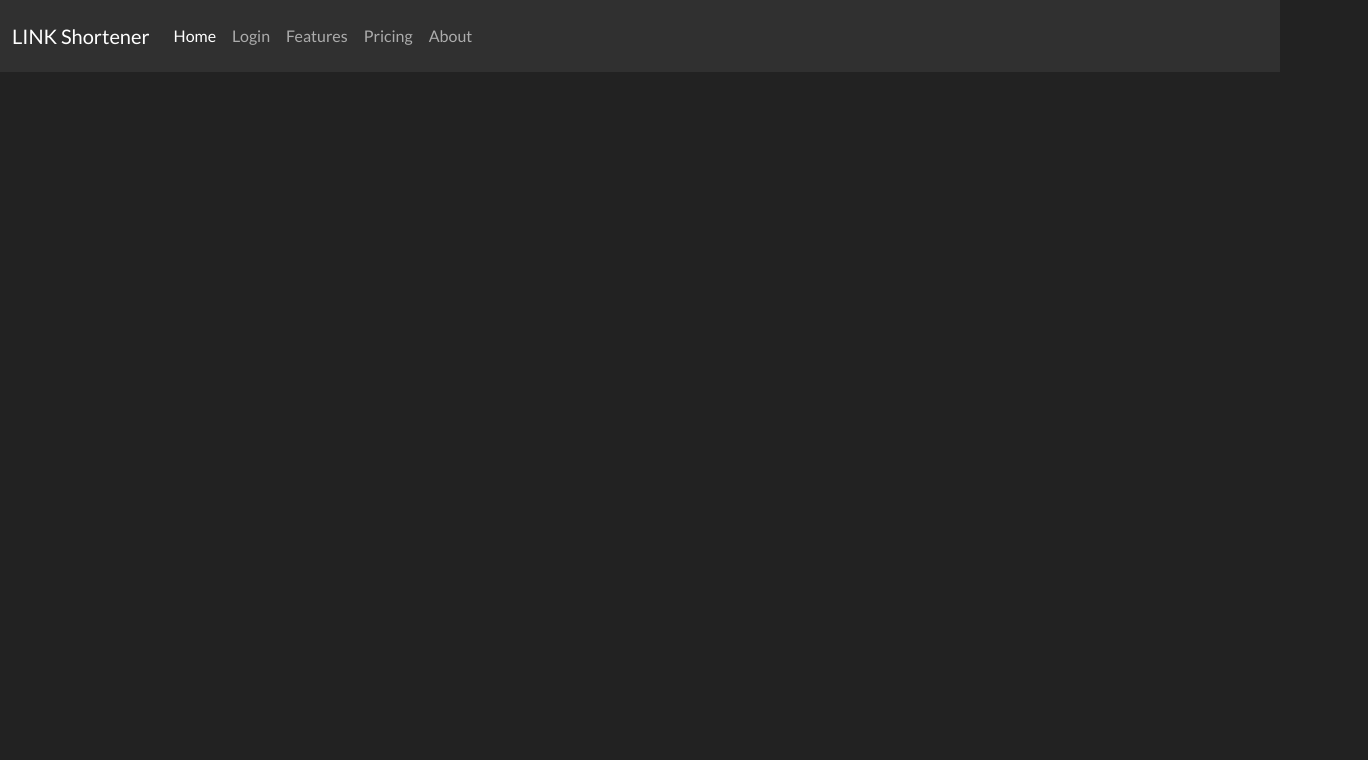
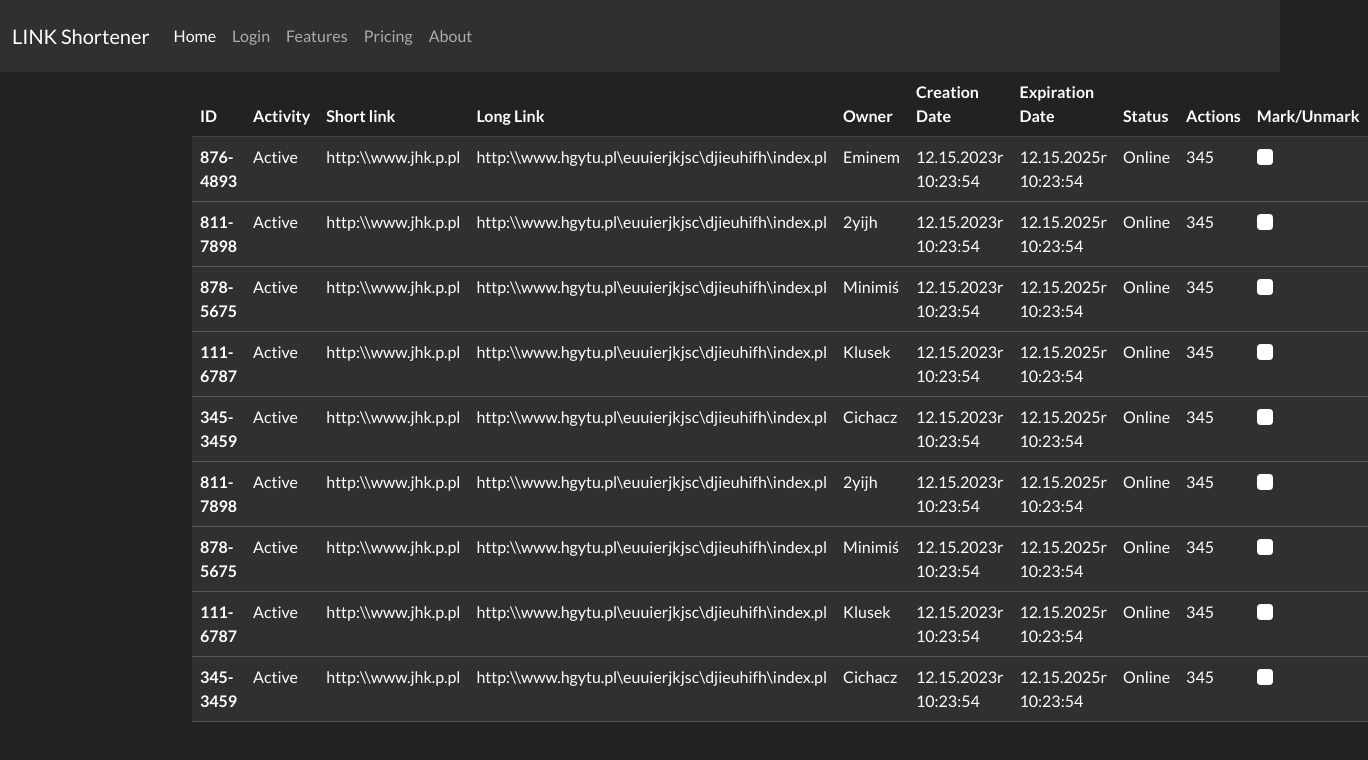
Before and after one commit to Deosen/NXO_1_Link-Shortening, a Vue app in the folder frontend/link-shortener-frontend/: page / in a window 1280 px wide. Shown: the top 760 px of the page, 1368 px wide, since content can reach past the window. Built offline with nearby package versions, Linux system fonts and the light colour scheme.

Commit message:
Adding components : AddLink.vue, LinkList.vue. Setting up routes for "/". Adding test route "/default"

```diff
--- a/frontend/link-shortener-frontend/src/App.vue
+++ b/frontend/link-shortener-frontend/src/App.vue
@@ -1,6 +1,7 @@
 <template>
   <div id="app">
     <Header title="LINK Shortener" />
+    <router-view></router-view>
   </div>
 </template>
 
@@ -10,7 +11,8 @@ import Header from './components/Header.vue'
 export default {
   name: 'App',
   components: {
-    Header
+    Header,
+
   }
 }
 </script>
--- /dev/null
+++ b/frontend/link-shortener-frontend/src/components/AddLink.vue
@@ -0,0 +1,12 @@
+<template>
+    <p>Add Link</p>
+</template>
+
+<script>
+    export default {
+        name: 'AddLink'
+    }
+</script>
+
+<style>
+</style>
--- a/frontend/link-shortener-frontend/src/components/Header.vue
+++ b/frontend/link-shortener-frontend/src/components/Header.vue
@@ -1,7 +1,7 @@
 <template>
     <nav class="navbar navbar-expand-lg bg-dark" data-bs-theme="dark">
                 <div class="container-fluid">
-                  <router-link class="navbar-brand" to="/">{{ title }}</router-link>
+                  <router-link class="navbar-brand" to="#">{{ title }}</router-link>
                   <button class="navbar-toggler" type="button" data-bs-toggle="collapse" data-bs-target="#navbarColor02" aria-controls="navbarColor02" aria-expanded="false" aria-label="Toggle navigation">
                     <span class="navbar-toggler-icon"></span>
                   </button>
@@ -14,16 +14,16 @@
                         </router-link>
                       </li>
                       <li class="nav-item">
-                        <router-link class="nav-link" to="#">Login</router-link>
+                        <router-link class="nav-link" to="/default">Login</router-link>
                       </li>
                       <li class="nav-item">
-                        <router-link class="nav-link" to="#">Features</router-link>
+                        <router-link class="nav-link" to="/default">Features</router-link>
                       </li>
                       <li class="nav-item">
-                        <router-link class="nav-link" to="#">Pricing</router-link>
+                        <router-link class="nav-link" to="/default">Pricing</router-link>
                       </li>
                       <li class="nav-item">
-                        <router-link class="nav-link" to="#">About</router-link>
+                        <router-link class="nav-link" to="/default">About</router-link>
                       </li>
                     </ul>
                   </div>
--- /dev/null
+++ b/frontend/link-shortener-frontend/src/components/LinkList.vue
@@ -0,0 +1,178 @@
+<template>
+    <div class="div-link-list">
+        <table class="table table-hover">
+            <thead>
+                <tr>
+                    <th scope="col">ID</th>
+                    <th scope="col">Activity</th>
+                    <th scope="col">Short link</th>
+                    <th scope="col">Long Link</th>
+                    <th scope="col">Owner</th>
+                    <th scope="col">Creation Date</th>
+                    <th scope="col">Expiration Date</th>
+                    <th scope="col">Status</th>
+                    <th scope="col">Actions</th>
+                    <th scope="col">Mark/Unmark</th>
+                </tr>
+            </thead>
+            <tbody>
+                <tr class="table-dark">
+                    <th scope="row">876-4893</th>
+                        <td>Active</td>
+                        <td>http:\\www.jhk.p.pl</td>
+                        <td>http:\\www.hgytu.pl\euuierjkjsc\djieuhifh\index.pl</td>
+                        <td>Eminem</td>
+                        <td>12.15.2023r 10:23:54</td>
+                        <td>12.15.2025r 10:23:54</td>
+                        <td>Online</td>
+                        <td>345</td>
+                        <td><input class="form-check-input" type="checkbox" value="" id="flexCheckDefault"></td>
+                    </tr>
+                    <tr class="table-dark">
+                    <th scope="row">811-7898</th>
+                        <td>Active</td>
+                        <td>http:\\www.jhk.p.pl</td>
+                        <td>http:\\www.hgytu.pl\euuierjkjsc\djieuhifh\index.pl</td>
+                        <td>2yijh</td>
+                        <td>12.15.2023r 10:23:54</td>
+                        <td>12.15.2025r 10:23:54</td>
+                        <td>Online</td>
+                        <td>345</td>
+                        <td><input class="form-check-input" type="checkbox" value="" id="flexCheckDefault"></td>
+                    </tr>
+                    <tr class="table-dark">
+                    <th scope="row">878-5675</th>
+                        <td>Active</td>
+                        <td>http:\\www.jhk.p.pl</td>
+                        <td>http:\\www.hgytu.pl\euuierjkjsc\djieuhifh\index.pl</td>
+                        <td>Minimiś</td>
+                        <td>12.15.2023r 10:23:54</td>
+                        <td>12.15.2025r 10:23:54</td>
+                        <td>Online</td>
+                        <td>345</td>
+                        <td><input class="form-check-input" type="checkbox" value="" id="flexCheckDefault"></td>
+                    </tr>
+                    <tr class="table-dark">
+                    <th scope="row">111-6787</th>
+                        <td>Active</td>
+                        <td>http:\\www.jhk.p.pl</td>
+                        <td>http:\\www.hgytu.pl\euuierjkjsc\djieuhifh\index.pl</td>
+                        <td>Klusek</td>
+                        <td>12.15.2023r 10:23:54</td>
+                        <td>12.15.2025r 10:23:54</td>
+                        <td>Online</td>
+                        <td>345</td>
+                        <td><input class="form-check-input" type="checkbox" value="" id="flexCheckDefault"></td>
+                    </tr>
+                    <tr class="table-dark">
+                    <th scope="row">345-3459</th>
+                        <td>Active</td>
+                        <td>http:\\www.jhk.p.pl</td>
+                        <td>http:\\www.hgytu.pl\euuierjkjsc\djieuhifh\index.pl</td>
+                        <td>Cichacz</td>
+                        <td>12.15.2023r 10:23:54</td>
+                        <td>12.15.2025r 10:23:54</td>
+                        <td>Online</td>
+                        <td>345</td>
+                        <td><input class="form-check-input" type="checkbox" value="" id="flexCheckDefault"></td>
+                    </tr>
+                    <tr class="table-dark">
+                        <th scope="row">811-7898</th>
+                        <td>Active</td>
+                        <td>http:\\www.jhk.p.pl</td>
+                        <td>http:\\www.hgytu.pl\euuierjkjsc\djieuhifh\index.pl</td>
+                        <td>2yijh</td>
+                        <td>12.15.2023r 10:23:54</td>
+                        <td>12.15.2025r 10:23:54</td>
+                        <td>Online</td>
+                        <td>345</td>
+                        <td><input class="form-check-input" type="checkbox" value="" id="flexCheckDefault"></td>
+                    </tr>
+                    <tr class="table-dark">
+                    <th scope="row">878-5675</th>
+                        <td>Active</td>
+                        <td>http:\\www.jhk.p.pl</td>
+                        <td>http:\\www.hgytu.pl\euuierjkjsc\djieuhifh\index.pl</td>
+                        <td>Minimiś</td>
+                        <td>12.15.2023r 10:23:54</td>
+                        <td>12.15.2025r 10:23:54</td>
+                        <td>Online</td>
+                        <td>345</td>
+                        <td><input class="form-check-input" type="checkbox" value="" id="flexCheckDefault"></td>
+                    </tr>
+                    <tr class="table-dark">
+                    <th scope="row">111-6787</th>
+                        <td>Active</td>
+                        <td>http:\\www.jhk.p.pl</td>
+                        <td>http:\\www.hgytu.pl\euuierjkjsc\djieuhifh\index.pl</td>
+                        <td>Klusek</td>
+                        <td>12.15.2023r 10:23:54</td>
+                        <td>12.15.2025r 10:23:54</td>
+                        <td>Online</td>
+                        <td>345</td>
+                        <td><input class="form-check-input" type="checkbox" value="" id="flexCheckDefault"></td>
+                    </tr>
+                    <tr class="table-dark">
+                    <th scope="row">345-3459</th>
+                        <td>Active</td>
+                        <td>http:\\www.jhk.p.pl</td>
+                        <td>http:\\www.hgytu.pl\euuierjkjsc\djieuhifh\index.pl</td>
+                        <td>Cichacz</td>
+                        <td>12.15.2023r 10:23:54</td>
+                        <td>12.15.2025r 10:23:54</td>
+                        <td>Online</td>
+                        <td>345</td>
+                        <td><input class="form-check-input" type="checkbox" value="" id="flexCheckDefault"></td>
+                    </tr>
+
+                        <!--
+                        <tr class="table-active">
+                        <th scope="row">New</th>
+                        </tr>
+                        <tr>
+                        <th scope="row">Default</th>
+                        </tr>
+                        <tr class="table-primary">
+                        <th scope="row">Primary</th>
+                        </tr>
+                        <tr class="table-secondary">
+                        <th scope="row">Secondary</th>
+                        </tr>
+                        <tr class="table-success">
+                        <th scope="row">Success</th>
+                        </tr>
+                        <tr class="table-danger">
+                        <th scope="row">Danger</th>
+                        </tr>
+                        <tr class="table-warning">
+                        <th scope="row">Warning</th>
+                        </tr>
+                        <tr class="table-info">
+                        <th scope="row">Info</th>
+                        </tr>
+                        <tr class="table-light">
+                        <th scope="row">Light</th>
+                        </tr>
+                        <tr class="table-dark">
+                        <th scope="row">Dark</th>
+                        </tr>
+                        -->
+            </tbody>
+        </table>
+    </div>
+</template>
+
+<script>
+    export default {
+        name: 'LinkList'
+    }
+</script>
+
+<style>
+    .div-link-list {
+        position: relative;
+        left: 50%;
+        transform: translateX(-50%);
+        max-width: 70%;
+    }
+</style>
--- a/frontend/link-shortener-frontend/src/main.js
+++ b/frontend/link-shortener-frontend/src/main.js
@@ -2,6 +2,6 @@ import { createApp } from 'vue'
 import App from './App.vue'
 import 'bootswatch/dist/darkly/bootstrap.min.css'
 
-import routes from "./routes/routes.js"
+import routes from "./routes/routes"
 
 createApp(App).use(routes).mount('#app')
--- a/frontend/link-shortener-frontend/src/routes/routes.js
+++ b/frontend/link-shortener-frontend/src/routes/routes.js
@@ -1,18 +1,22 @@
-import "../components/LinkList"
-import "../components/AddLink"
+import LinkList from "../components/LinkList.vue"
+import AddLink from "../components/AddLink.vue";
 import { createRouter, createWebHistory } from "vue-router";
 
 const routes = [
-
     {
         name: "LinkList",
         path: "/",
-        component: "AddLink"
+        component: LinkList
     },
     {
         name: "AddLink",
         path: "/add_link",
-        component: "AddLink"
+        component: AddLink, LinkList
+    },
+    {
+        name: "Default",
+        path: "/default",
+        compnent: ""
     }
 ];
 
```
